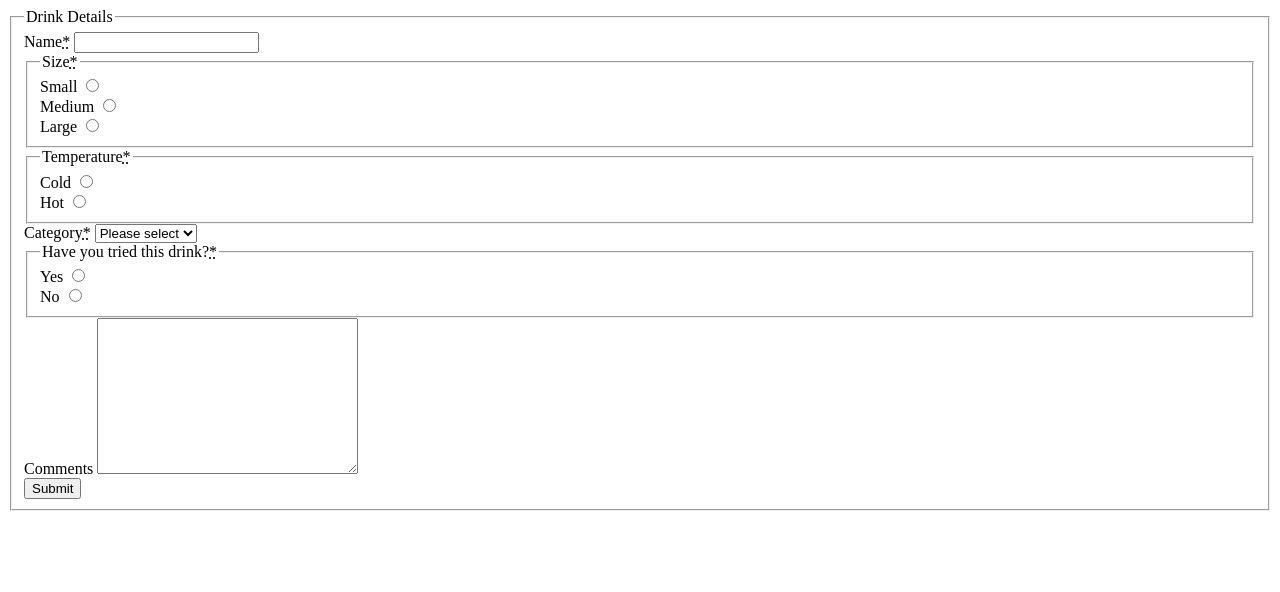
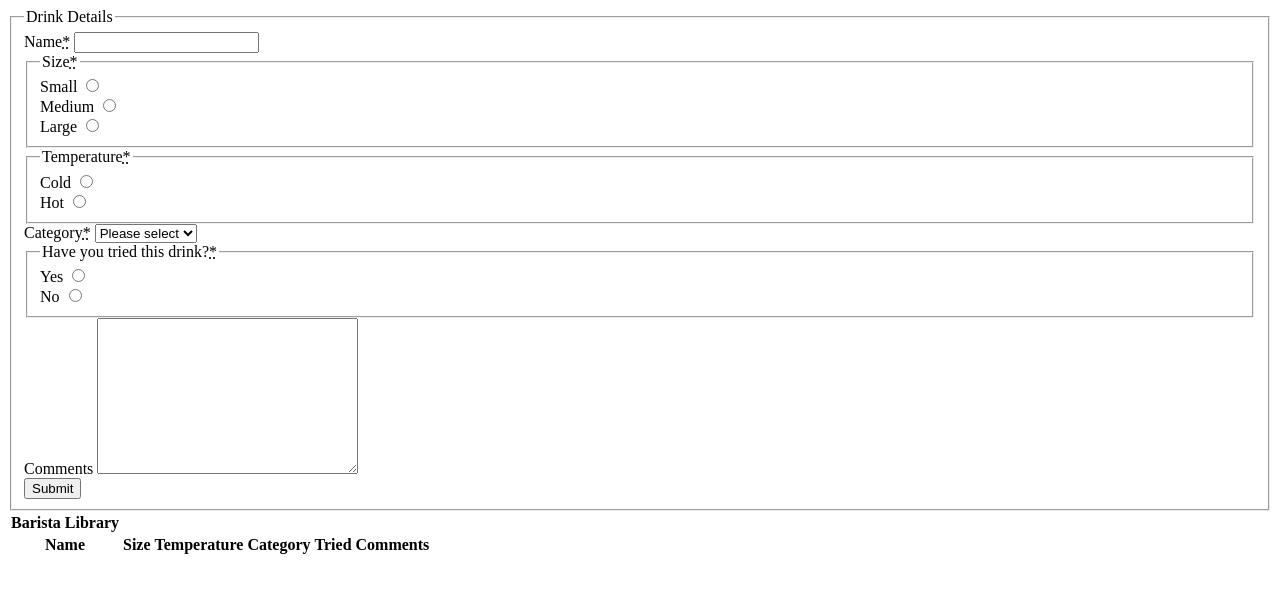
Before and after one commit to atia009/the-odin-project, a plain HTML site: page 07-library/index.html in a window 1280 px wide. Drawn offline with Linux system fonts and the light colour scheme.

Commit message:
Add table to display drinks inputted by user

```diff
--- a/07-library/index.html
+++ b/07-library/index.html
@@ -86,5 +86,25 @@
             <button type="button" class="form__btn">Submit</button>
         </fieldset>
     </form>
+
+    <table class="barista-table">
+        <thead colspan="6">
+            <tr>
+                <th>Barista Library</th>
+            </tr>
+        </thead>
+        <tbody>
+            <colgroup span="6"></colgroup>
+            <tr>
+                <th>Name</th>
+                <th>Size</th>
+                <th>Temperature</th>
+                <th>Category</th>
+                <th>Tried</th>
+                <th>Comments</th>
+            </tr>
+        </tbody>
+    </table>
+
 </body>
 </html>
```
